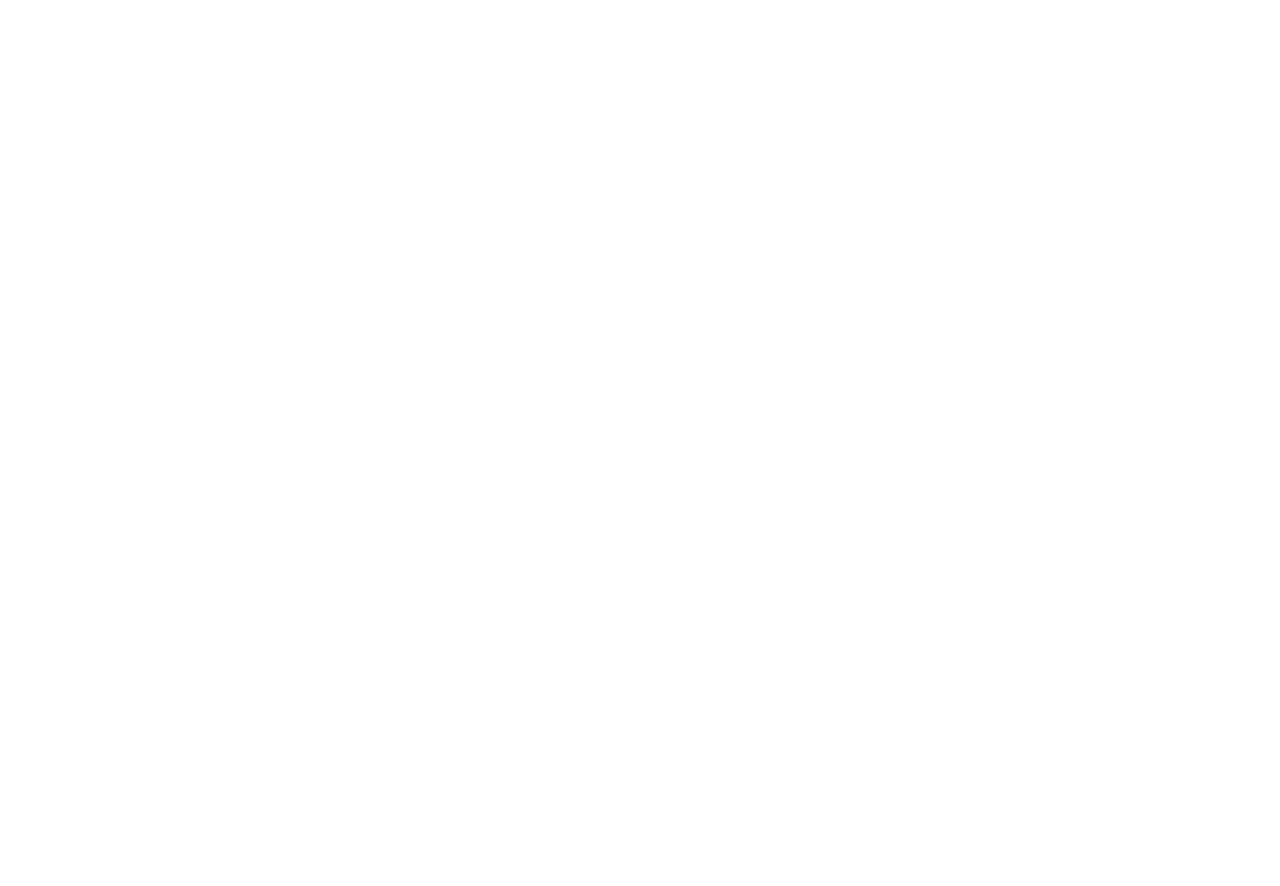
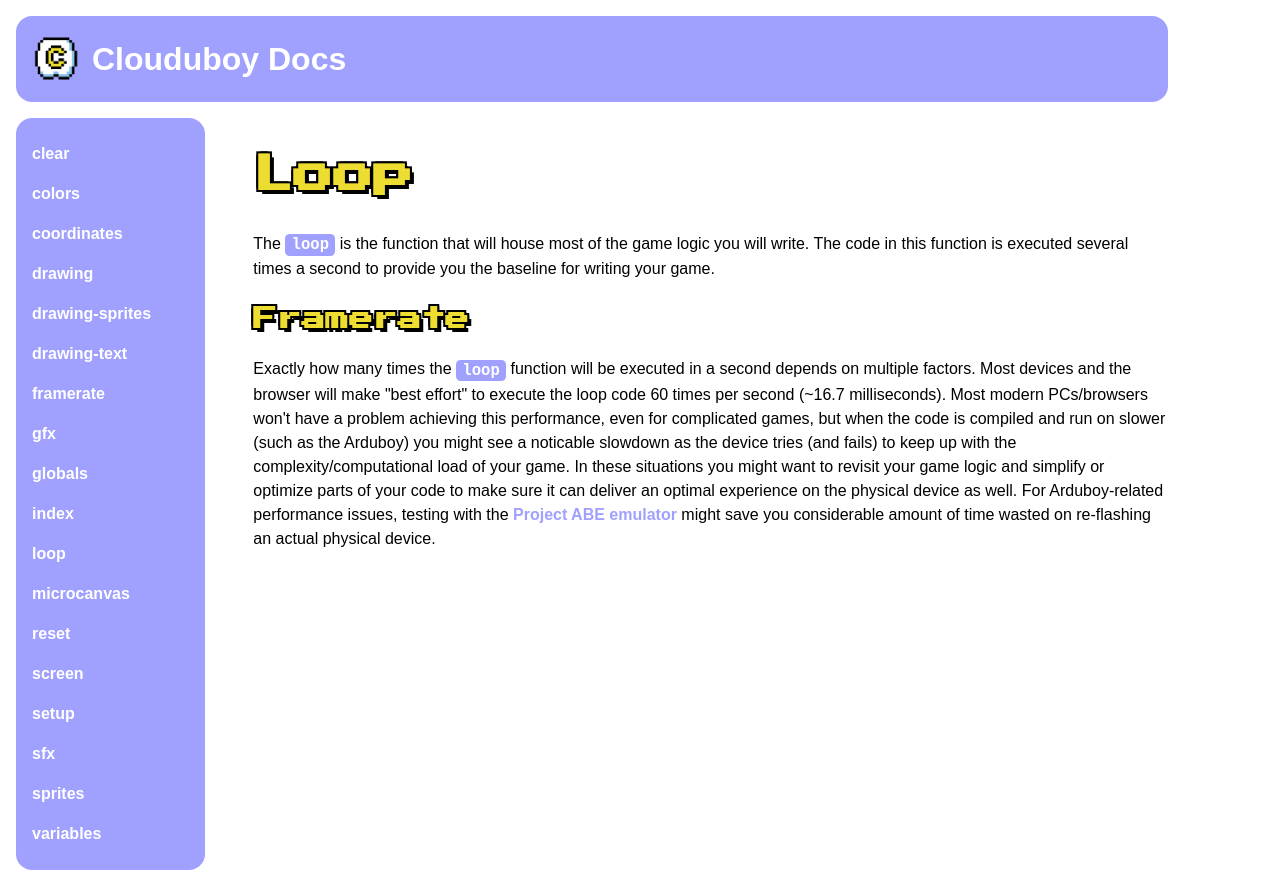
Before and after one commit to clouduboy/clouduboy-docs, a website: page docs/loop.html in a window 1280 px wide. Before the commit the page ends 800 px from the top, so only its background shows below. Drawn offline with nearby package versions, Linux system fonts and the light colour scheme.

Commit message:
New Docs: globals, loop, setup

```diff
--- a/docs/globals.html
+++ b/docs/globals.html
@@ -0,0 +1,61 @@
+<!DOCTYPE html>
+<html>
+  <head>
+    <meta charset="utf-8" />
+    <meta name="viewport" content="width=device-width, initial-scale=1.0" />
+
+    <title>Globals – Clouduboy Docs</title>
+
+    <link rel="shortcut icon" type="image/x-icon" href="/assets/favicon.png" />
+    <link rel="stylesheet" href="/assets/style.css" />
+  </head>
+
+  <body>
+    <header><h1 class="pagetitle">Clouduboy Docs</h1></header>
+
+    <nav class="pagenav">
+      <ul>
+        <li><a href="/clear">clear</a></li>
+        <li><a href="/colors">colors</a></li>
+        <li><a href="/coordinates">coordinates</a></li>
+        <li><a href="/drawing">drawing</a></li>
+        <li><a href="/drawing-sprites">drawing-sprites</a></li>
+        <li><a href="/drawing-text">drawing-text</a></li>
+        <li><a href="/framerate">framerate</a></li>
+        <li><a href="/gfx">gfx</a></li>
+        <li><a href="/globals">globals</a></li>
+        <li><a href="/index">index</a></li>
+        <li><a href="/loop">loop</a></li>
+        <li><a href="/microcanvas">microcanvas</a></li>
+        <li><a href="/reset">reset</a></li>
+        <li><a href="/screen">screen</a></li>
+        <li><a href="/setup">setup</a></li>
+        <li><a href="/sfx">sfx</a></li>
+        <li><a href="/sprites">sprites</a></li>
+        <li><a href="/variables">variables</a></li>
+      </ul>
+    </nav>
+
+    <main>
+      <h1 id="globals">Globals</h1>
+      <p>
+        MicroCanvas uses globals to store the game state, as well as the assets
+        (graphics, sounds) and functions (code) required to run your game.
+      </p>
+      <h2 id="why-globals-">Why globals?</h2>
+      <p>
+        MicroCanvas usually needs to deal with severely limited hardware
+        configurations that do not allow for abundant memory allocations and
+        large codebases. This both limits the practical size of MicroCanvas
+        programs, and makes it rather impractical to use dynamically allocated
+        memory (as this would degrade performance and risk crashes on devices
+        with really small memory footprint, such as the Arduboy).
+      </p>
+      <h2 id="global-variables">Global variables</h2>
+      <h2 id="assets">Assets</h2>
+      <h2 id="global-functions">Global functions</h2>
+    </main>
+
+    <script src="/assets/marked.js"></script>
+  </body>
+</html>
--- a/docs/loop.html
+++ b/docs/loop.html
@@ -0,0 +1,70 @@
+<!DOCTYPE html>
+<html>
+  <head>
+    <meta charset="utf-8" />
+    <meta name="viewport" content="width=device-width, initial-scale=1.0" />
+
+    <title>Loop – Clouduboy Docs</title>
+
+    <link rel="shortcut icon" type="image/x-icon" href="/assets/favicon.png" />
+    <link rel="stylesheet" href="/assets/style.css" />
+  </head>
+
+  <body>
+    <header><h1 class="pagetitle">Clouduboy Docs</h1></header>
+
+    <nav class="pagenav">
+      <ul>
+        <li><a href="/clear">clear</a></li>
+        <li><a href="/colors">colors</a></li>
+        <li><a href="/coordinates">coordinates</a></li>
+        <li><a href="/drawing">drawing</a></li>
+        <li><a href="/drawing-sprites">drawing-sprites</a></li>
+        <li><a href="/drawing-text">drawing-text</a></li>
+        <li><a href="/framerate">framerate</a></li>
+        <li><a href="/gfx">gfx</a></li>
+        <li><a href="/globals">globals</a></li>
+        <li><a href="/index">index</a></li>
+        <li><a href="/loop">loop</a></li>
+        <li><a href="/microcanvas">microcanvas</a></li>
+        <li><a href="/reset">reset</a></li>
+        <li><a href="/screen">screen</a></li>
+        <li><a href="/setup">setup</a></li>
+        <li><a href="/sfx">sfx</a></li>
+        <li><a href="/sprites">sprites</a></li>
+        <li><a href="/variables">variables</a></li>
+      </ul>
+    </nav>
+
+    <main>
+      <h1 id="loop">Loop</h1>
+      <p>
+        The <code>loop</code> is the function that will house most of the game
+        logic you will write. The code in this function is executed several
+        times a second to provide you the baseline for writing your game.
+      </p>
+      <h2 id="framerate">Framerate</h2>
+      <p>
+        Exactly how many times the <code>loop</code> function will be executed
+        in a second depends on multiple factors. Most devices and the browser
+        will make "best effort" to execute the loop code 60 times per second
+        (~16.7 milliseconds). Most modern PCs/browsers won't have a problem
+        achieving this performance, even for complicated games, but when the
+        code is compiled and run on slower (such as the Arduboy) you might see a
+        noticable slowdown as the device tries (and fails) to keep up with the
+        complexity/computational load of your game. In these situations you
+        might want to revisit your game logic and simplify or optimize parts of
+        your code to make sure it can deliver an optimal experience on the
+        physical device as well. For Arduboy-related performance issues, testing
+        with the
+        <a href="https://felipemanga.github.io/ProjectABE/"
+          >Project ABE emulator</a
+        >
+        might save you considerable amount of time wasted on re-flashing an
+        actual physical device.
+      </p>
+    </main>
+
+    <script src="/assets/marked.js"></script>
+  </body>
+</html>
```
Also changed, not shown: docs/microcanvas.html (+0 -1 lines), docs/setup.html (+60 -0 lines), source/globals.md (added, +14 -0 lines), source/loop.md (added, +7 -0 lines), source/setup.md (added, +5 -0 lines).
